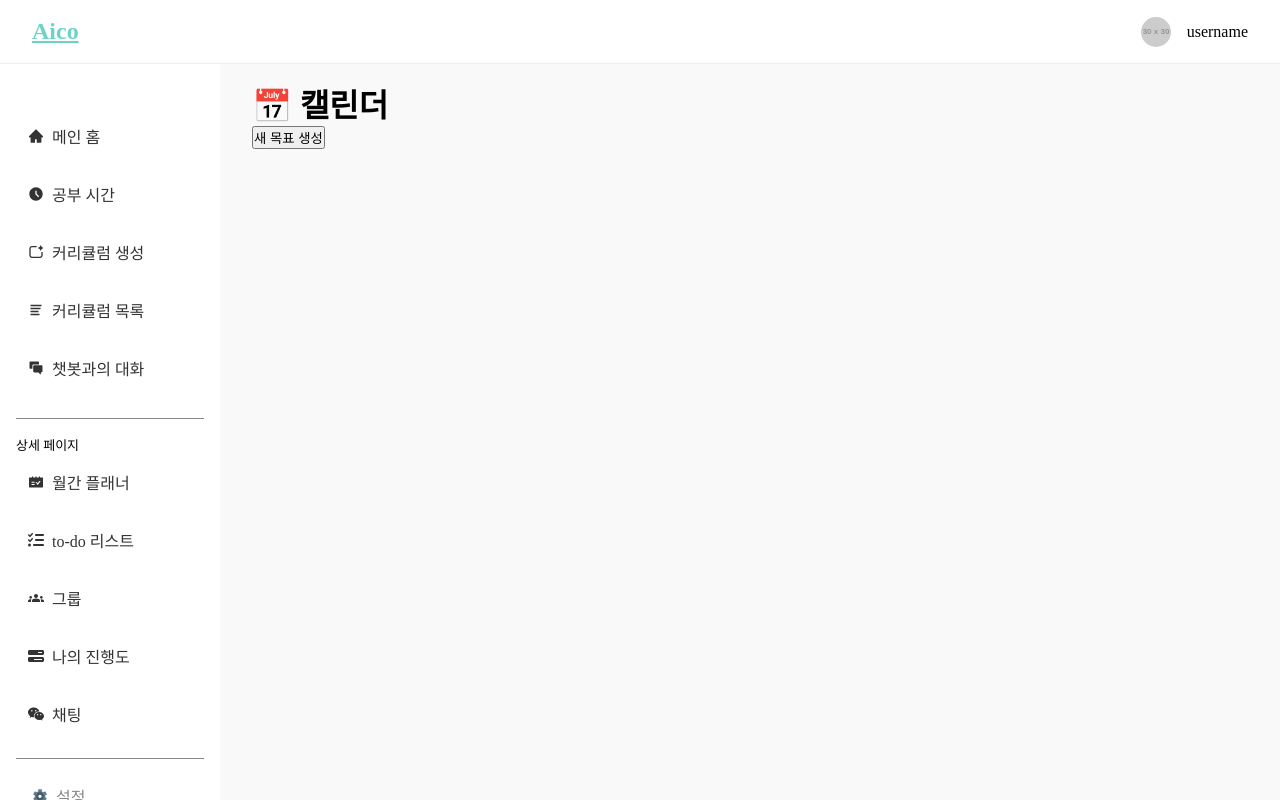
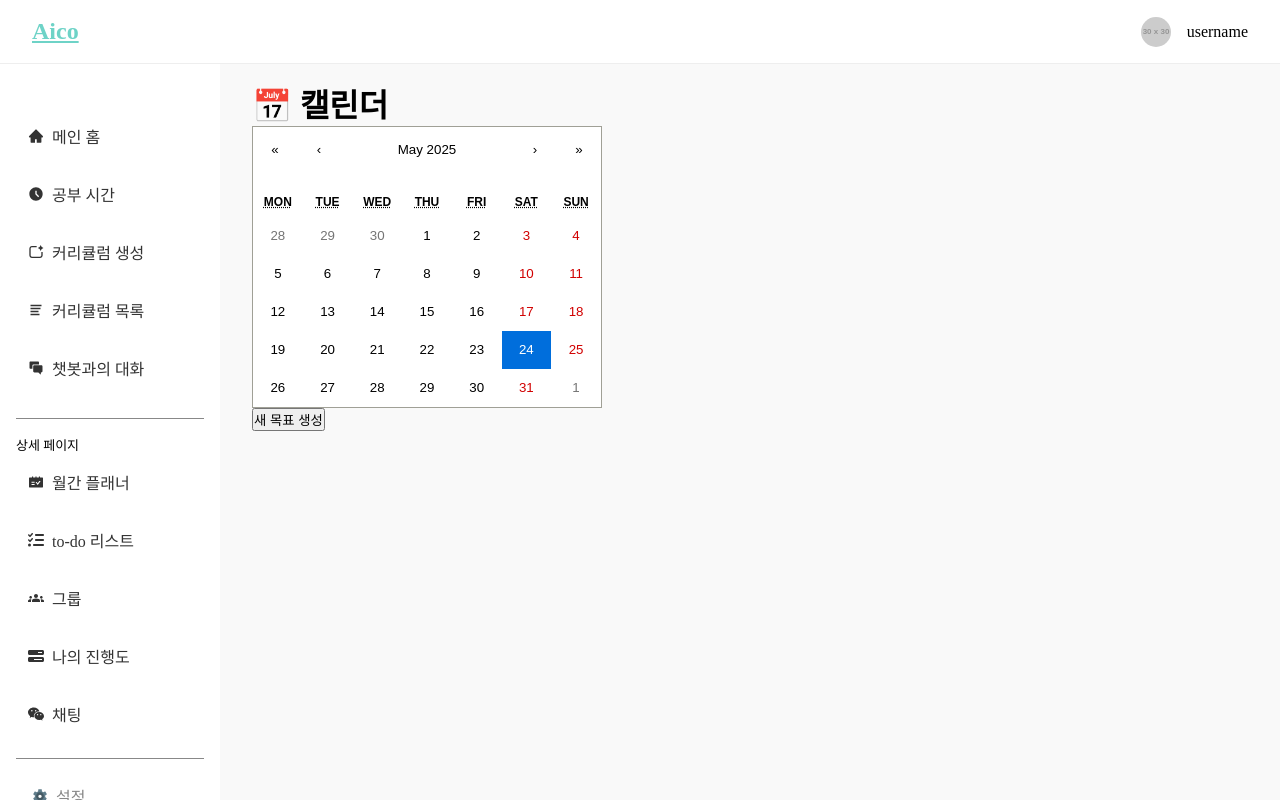
Before and after one commit to aico-team/aico-frontend, a React (Vite) app: page /Calendar in a window 1280 px wide. Built offline with nearby package versions, Linux system fonts and the light colour scheme; no server answers.

Commit message:
chore: CalendarPage로의 이름 변경 및 기본 설정
- react-calendar 라이브러리 사용으로 인한 컴포넌트 이름 변경
- 이름 변경에 따른 route element 수정
- CalendarPage에 캘린더 랜더링 및 기본 설정

```diff
--- a/package.json
+++ b/package.json
@@ -12,7 +12,9 @@
   },
   "dependencies": {
     "axios": "^1.8.4",
+    "date-fns": "^4.1.0",
     "react": "^19.0.0",
+    "react-calendar": "^5.1.0",
     "react-circular-progressbar": "^2.2.0",
     "react-dom": "^19.0.0",
     "react-icons": "^5.5.0",
--- a/src/pages/Calendar.jsx
+++ /dev/null
@@ -1,21 +0,0 @@
-import React, { useState } from "react";
-import GoalModal from "../components/GoalModal";
-
-const Calendar = () => {
-  const [isOpen, setIsOpen] = useState(false);
-  return (
-    <div>
-      <h1>📅 캘린더</h1>
-      <button onClick={() => setIsOpen(true)}>새 목표 생성</button>
-      {isOpen && (
-        <GoalModal
-          isOpen={isOpen}
-          selectedDate={"2025-05-31"}
-          onClose={() => setIsOpen(false)}
-        />
-      )}
-    </div>
-  );
-};
-
-export default Calendar;
--- /dev/null
+++ b/src/pages/CalendarPage.jsx
@@ -0,0 +1,46 @@
+import React, { useState, useEffect } from "react";
+import Calendar from "react-calendar";
+import "react-calendar/dist/Calendar.css";
+import { format } from "date-fns";
+import GoalModal from "../components/GoalModal";
+import useGoalStore from "../../stores/goalStore";
+
+const CalendarPage = () => {
+  const [value, setValue] = useState(new Date());
+  const [isOpen, setIsOpen] = useState(false);
+  const { goals, fetchGoals } = useGoalStore();
+
+  useEffect(() => {
+    fetchGoals();
+  }, []);
+
+  return (
+    <div className="calendar-page">
+      <h1>📅 캘린더</h1>
+
+      <Calendar
+        onChange={setValue}
+        value={value}
+        tileContent={({ date }) => {
+          const day = format(date, "yyyy-MM-dd");
+          const hasGoal =
+            Array.isArray(goals) && goals.some((goal) => goal.deadLine === day);
+          return hasGoal ? <div className="goal-dot" /> : null;
+        }}
+      />
+
+      <div className="modalbtn-wrapper">
+        <button onClick={() => setIsOpen(true)}>새 목표 생성</button>
+        {isOpen && (
+          <GoalModal
+            isOpen={isOpen}
+            selectedDate={"2025-05-31"}
+            onClose={() => setIsOpen(false)}
+          />
+        )}
+      </div>
+    </div>
+  );
+};
+
+export default CalendarPage;
--- a/src/router/AppRoutes.jsx
+++ b/src/router/AppRoutes.jsx
@@ -10,7 +10,7 @@ import GeneratedCurriculum from "../pages/GeneratedCurriculum";
 import Layout from "../components/layout/Layout";
 import Landing from "../components/layout/Landing";
 import QnaPage from "../pages/QnaPage";
-import Calendar from "../pages/Calendar";
+import CalendarPage from "../pages/CalendarPage";
 
 export default function AppRoutes() {
   const [curriculum, setCurriculum] = useState(null);
@@ -39,7 +39,7 @@ export default function AppRoutes() {
           />
           <Route path="/CurriculumList" element={<CurriculumList />} />
           <Route path="/QnaPage" element={<QnaPage />} />
-          <Route path="/Calendar" element={<Calendar />} />
+          <Route path="/Calendar" element={<CalendarPage />} />
         </Route>
       </Routes>
     </Router>
```
Also changed, not shown: 1 other file (tests, documents, lock files or other folders).
